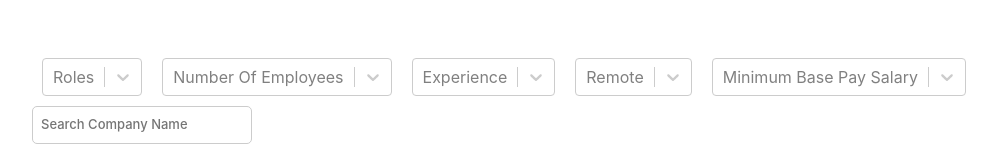
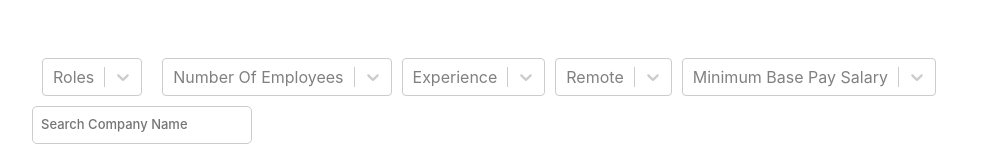
Before and after one commit to nkarthikeyan2k1/Weekday-Assignment, a React (Create React App) app: page / in a window 1280 px wide. Shown: the top 160 px of the page, without its empty margins (70-1067 px from the left). Built offline with nearby package versions, Linux system fonts and the light colour scheme; no server answers; grey boxes are pictures that could not be loaded; the HTML template or start-up script is replaced by a standard one.

Commit message:
adding reducer for the filter records

```diff
--- a/src/datasets/FiltersData.js
+++ b/src/datasets/FiltersData.js
@@ -1,51 +1,51 @@
 const roles = [
-    { value: 'Backend', label: 'Backend' },
-    { value: 'Frontend', label: 'Frontend' },
-    { value: 'Fullstack', label: 'Fullstack' },
-    { value: 'IOS', label: 'IOS' },
-    { value: 'Flutter', label: 'Flutter' },
-    { value: 'React Native', label: 'React Native' },
-    { value: 'Android', label: 'Android' },
+    { value: 'Backend', label: 'Backend',name:"jobRole" },
+    { value: 'frontend', label: 'Frontend',name:"jobRole" },
+    { value: 'Fullstack', label: 'Fullstack',name:"jobRole" },
+    { value: 'IOS', label: 'IOS',name:"jobRole" },
+    { value: 'Flutter', label: 'Flutter',name:"jobRole" },
+    { value: 'React Native', label: 'React Native',name:"jobRole" },
+    { value: 'Android', label: 'Android',name:"jobRole" },
   ];
 
   const employersCount=[
-    {value:"1-10",label:"1-10"},
-    {value:"11-20",label:"11-20"},
-    {value:"21-50",label:"21-50"},
-    {value:"51-100",label:"51-100"},
-    {value:"101-200",label:"101-200"},
-    {value:"201-500",label:"201-500"},
+    {value:10,label:"1-10",name:"empCount"},
+    {value:20,label:"11-20",name:"empCount"},
+    {value:50,label:"21-50",name:"empCount"},
+    {value:100,label:"51-100",name:"empCount"},
+    {value:200,label:"101-200",name:"empCount"},
+    {value:500,label:"201-500",name:"empCount"},
   ]
 
   const experience=[
-    {value:1,label:"1"},
-    {value:2,label:"2"},
-    {value:3,label:"3"},
-    {value:4,label:"4"},
-    {value:5,label:"5"},
-    {value:6,label:"6"},
-    {value:7,label:"7"},
-    {value:8,label:"8"},
-    {value:9,label:"9"},
-    {value:10,label:"10"}
+    {value:1,label:"1",name:"minExp"},
+    {value:2,label:"2",name:"minExp"},
+    {value:3,label:"3",name:"minExp"},
+    {value:4,label:"4",name:"minExp"},
+    {value:5,label:"5",name:"minExp"},
+    {value:6,label:"6",name:"minExp"},
+    {value:7,label:"7",name:"minExp"},
+    {value:8,label:"8",name:"minExp"},
+    {value:9,label:"9",name:"minExp"},
+    {value:10,label:"10",name:"minExp"}
   ]
 
 
   const remote=[
-    {value:"Remote",label:"Remote"},
-    {value:"Hybird",label:"Hybird"},
-    {value:"In-office",label:"In-office"},
+    {value:"Remote",label:"Remote",name:"remote"},
+    {value:"Hybird",label:"Hybird",name:"remote"},
+    {value:"In-office",label:"In-office",name:"remote"},
   ]
 
   const minSalary=[
-    {value:0,label:"0L"},
-    {value:10,label:"10"},
-    {value:20,label:"20L"},
-    {value:30,label:"30L"},
-    {value:40,label:"40L"},
-    {value:50,label:"50L"},
-    {value:60,label:"60L"},
-    {value:70,label:"70L"}
+    {value:0,label:"0L",name:"minJdSalary"},
+    {value:10,label:"10",name:"minJdSalary"},
+    {value:20,label:"20L",name:"minJdSalary"},
+    {value:30,label:"30L",name:"minJdSalary"},
+    {value:40,label:"40L",name:"minJdSalary"},
+    {value:50,label:"50L",name:"minJdSalary"},
+    {value:60,label:"60L",name:"minJdSalary"},
+    {value:70,label:"70L",name:"minJdSalary"}
   ]
 
 export {roles,remote,experience,minSalary,employersCount};
--- a/src/shared/components/InfiniteScroll.js
+++ b/src/shared/components/InfiniteScroll.js
@@ -17,7 +17,7 @@ const InfiniteScroll=({loadMore})=>{
     const handelScroll=()=>{
       setScroll({
         inner:window.innerHeight,
-      top:Math.floor(document.documentElement.scrollTop),
+      top:document.documentElement.scrollTop,
       off:document.documentElement.offsetHeight
       })
           if (window.innerHeight + Math.floor(document.documentElement.scrollTop) !== document.documentElement.offsetHeight) {
--- a/src/shared/components/JobCard.js
+++ b/src/shared/components/JobCard.js
@@ -18,9 +18,9 @@ function JobCards(){
                                     <p>⏳ Posted 10 days ago</p>
                                 </div>
                                 <div className="d-flex alihn-items-center ps-1">
-                                    <img height="50" width="50" src="" alt="logo" />
+                                    <img height="50" width="50" src={item.logoUrl} alt="logo" />
                                     <div className="job-info text-capitalize" style={{marginLeft:"10px"}}>
-                                        <h2>company name</h2>
+                                        <h2>{item.companyName}</h2>
                                         <h3>{item.jobRole}</h3>
                                         <p>{item.location}</p>
                                     </div>
--- a/src/shared/components/JobsFilter.js
+++ b/src/shared/components/JobsFilter.js
@@ -1,14 +1,36 @@
-import React from "react";
+import React  from "react";
 import Select from 'react-select';
 import { roles,remote,experience,minSalary,employersCount } from "../../datasets/FiltersData";
 import { debounceFunction } from "../../services/UtlitsServices";
+import {useSelector,useDispatch} from 'react-redux'
 
 function JobsFilter(){
 
+    const jobData=useSelector(state=>state.jobData)
+    const filtersData=useSelector(state=>state.filtersData)
+    const dispatch = useDispatch();
+
     // handel the fliter API or local filter changes
     const handeFilterChange=(event)=>{
+        const {name,value}=event.target;
+        const filteredJobs = jobData.jdList.filter(job => value.some(role => role.value.toLowerCase() === job.jobRole.toLowerCase()));
+        console.log('customer filter',filteredJobs);
+        dispatch({type:"FILTERJOBS",payload:{[name]:value}})
+    }
 
+    //handel the filter selected value
+    const handeFilterSelect=(name,data)=>{
+        console.log('name',name)
+        console.log('data',data)
+        const filteredJobs = jobData.jdList.filter((job) => {
+            return data.some(item => (item.value).toLowerCase() === (job[name]).toLowerCase()
+            )
+        });
+        console.log('customer filter',filteredJobs);
+        dispatch({type:"FILTERJOBS",payload:{[name]:data}})
     }
+
+    // console.log('filtersData',filtersData)
 
     // handel the onchange function in the input box make the delay using the dwbounce
     const throttlingHandleInput = debounceFunction(handeFilterChange, 500);
@@ -17,42 +39,42 @@ function JobsFilter(){
         <div className="App mt-5 fliter-container">
         <Select
             isMulti
-            onChange={handeFilterChange}
-            name="roles"
+            onChange={(value)=>handeFilterSelect("jobRole",value)}
+            name="jobRole"
             options={roles}
             className="basic-multi-select"
             placeholder="Roles "
         />
         <Select
             isMulti
-            onChange={handeFilterChange}
+            onChange={(value)=>handeFilterSelect("empCount",value)}
             options={employersCount}
-            name="employersCount"
+            name="empCount"
             className="basic-multi-select"
             placeholder="Number Of Employees "
         />
         <Select
-            isMulti
-            onChange={handeFilterChange}
-            name="experience"
+            onChange={(value)=>handeFilterSelect("minExp",value)}
+            name="minExp"
             options={experience}
-            className="basic-multi-select"
+            className="basic-single"
+            isClearable={true}
             placeholder="Experience "
         />
         <Select
             isMulti
-            onChange={handeFilterChange}
+            onChange={(value)=>handeFilterSelect("remote",value)}
             name="remote"
             options={remote}
             className="basic-multi-select"
             placeholder="Remote "
         />
         <Select
-            isMulti
-            onChange={handeFilterChange}
+            onChange={(value)=>handeFilterSelect("minSalary",value)}
             name="minSalary"
             options={minSalary}
-            className="basic-multi-select"
+            className="basic-single"
+            isClearable={true}
             placeholder="Minimum Base Pay Salary "
         />
         <input type="text" onChange={throttlingHandleInput} name="companyName" className="company-name" placeholder="Search Company Name"  />
--- a/src/store.js
+++ b/src/store.js
@@ -3,9 +3,17 @@ import { configureStore } from '@reduxjs/toolkit';
 // Initial state
 const initialState = {
     jobData: {
-      jdList: [], // Initialize jdList as an empty array
-      totalCount: 0, // Initialize totalCount to whatever default value makes sense
+      jdList: [],
+      totalCount: 0,
     },
+    filtersData:{
+        jobRole:[],
+        empCount:[],
+        minExp:null,
+        remote:[],
+        minJdSalary:null,
+        companyName:null
+    }
   };
 
 function reducerHandeler(state=initialState,action){
@@ -18,6 +26,11 @@ function reducerHandeler(state=initialState,action){
                     totalCount:action.payload.totalCount
                 },
             };
+        case "FILTERJOBS":
+            return {
+                ...state,
+                filtersData:({...state.filtersData,...action.payload}),
+            };
         default:
             return state;
     }
```
